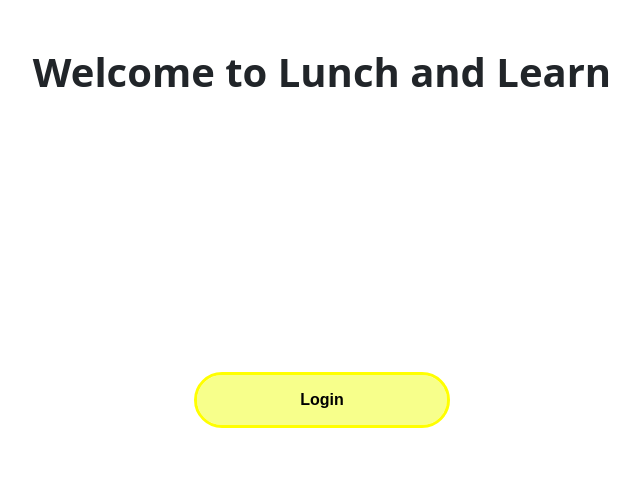
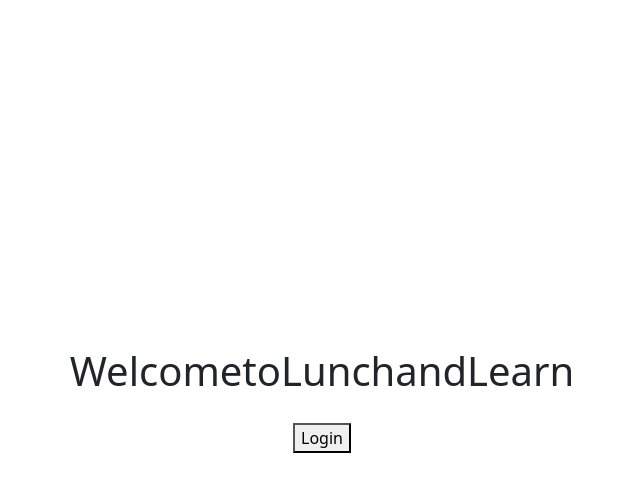
Before and after one commit to ihamiltonelaquil/lunch-and-learn-internal-FE, a Next.js app: page / in a window 1280 px wide. Shown: the top 492 px of the page, without its empty margins (318-958 px from the left). Built offline with nearby package versions, Linux system fonts and the light colour scheme; no server answers.

Commit message:
new landing page super lame

```diff
--- a/components/LandingPage.tsx
+++ b/components/LandingPage.tsx
@@ -1,22 +1,70 @@
-import styles from "../styles/Landingpage.module.css";
 import { useRouter } from "next/navigation";
+import styled, { css, keyframes } from "styled-components";
+
+const Container = styled.div`
+  display: flex;
+  align-items: center;
+  justify-content: center;
+  height: 100vh;
+`;
+
+const Wrapper = styled.div`
+  display: flex;
+  flex-direction: column;
+  align-items: center;
+  justify-content: center;
+`;
+
+const fallDown = keyframes`
+  0% {
+    transform: translateY(-100%);
+    opacity: 0;
+  }
+  8% {
+    opacity: 1;
+  }
+  17% {
+    transform: translateY(0);
+  }
+`;
+
+const letterFall = css`
+  animation: ${fallDown} 1s ease-out;
+  animation-fill-mode: forwards;
+`;
+
+const Title = styled.h1`
+  text-align: center;
+`;
+
+const Word = styled.span`
+  display: inline-block;
+  ${letterFall}
+  animation-delay: calc(var(--animation-index) * 0.1s);
+`;
+
+const Button = styled.button`
+  margin-top: 20px;
+`;
 
 export default function LandingPage() {
   const router = useRouter();
+  const text = "Welcome to Lunch and Learn";
+
   return (
-    <>
-      <div className="container">
-        <h1 className="fw-bold text-center text-dark pt-5">
-          Welcome to Lunch and Learn
-        </h1>
-        <button
-          type="button"
-          className={styles.loginButton}
-          onClick={() => router.push("/api/auth/login")}
-        >
+    <Container>
+      <Wrapper>
+        <Title>
+          {text.split(" ").map((word, index) => (
+            <Word key={index} style={{ "--animation-index": index }}>
+              {word}{" "}
+            </Word>
+          ))}
+        </Title>
+        <Button type="button" onClick={() => router.push("/api/auth/login")}>
           Login
-        </button>
-      </div>
-    </>
+        </Button>
+      </Wrapper>
+    </Container>
   );
 }
--- a/components/Navigation/DropDownNav.tsx
+++ b/components/Navigation/DropDownNav.tsx
@@ -45,7 +45,7 @@ const MenuItem = styled.div`
   &:hover {
     background-color: #e6e6e6;
   }
-  >a{
+  > a {
     font-size: small;
   }
 `;
--- a/styles/Landingpage.module.css
+++ /dev/null
@@ -1,43 +0,0 @@
-@import url("https://fonts.googleapis.com/css2?family=Inter&display=swap");
-.landingPage {
-  height: 100vh;
-  width: 100vw;
-}
-
-.login {
-  padding-top: 3%;
-  position: absolute;
-  top: 50%;
-  right: 50%;
-  height: 55%;
-  width: 40%;
-  min-width: 50%;
-  max-height: 55%;
-  transform: translate(50%, -50%);
-  background: rgb(255, 254, 197);
-  border-radius: 35px;
-  outline: 0.75vw solid yellow;
-}
-
-.loginButton {
-  background-color: rgb(247, 255, 139);
-  outline: 0.3vw solid yellow;
-  position: absolute;
-  top: 50%;
-  right: 50%;
-  transform: translate(50%, -50%);
-  width: 250px;
-  height: 50px;
-  border: none;
-  border-radius: 25px;
-  font-weight: bold;
-  font-family: Arial, Helvetica, sans-serif;
-}
-
-.loginButton:hover {
-  background-color: rgb(245, 255, 110);
-}
-
-.heading {
-  text-align: center;
-}
```
Also changed, not shown: styles/Maincard.module.css (deleted, +0 -9 lines), styles/Cards.module.css (deleted), styles/Mainpage.module.css (deleted).
